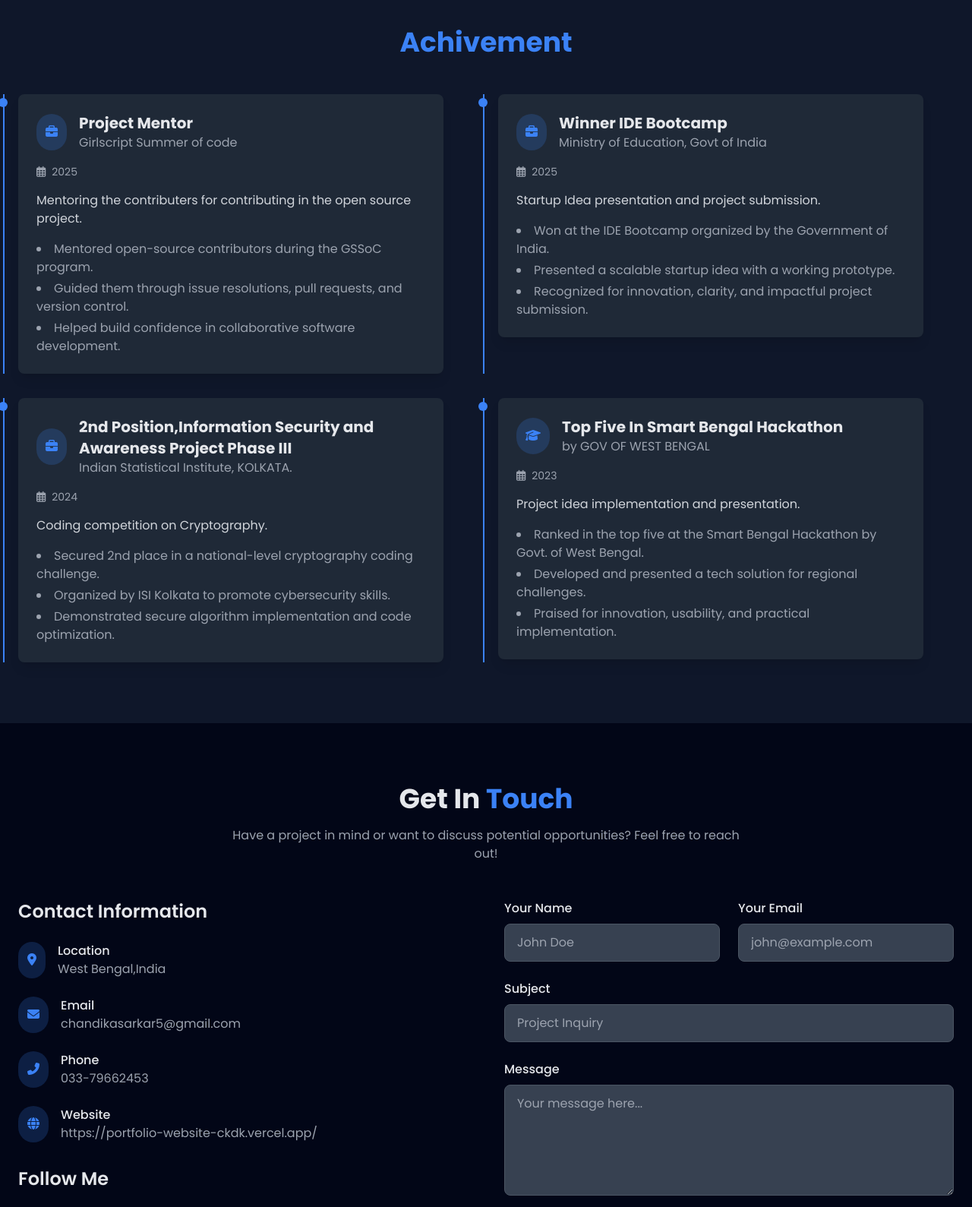
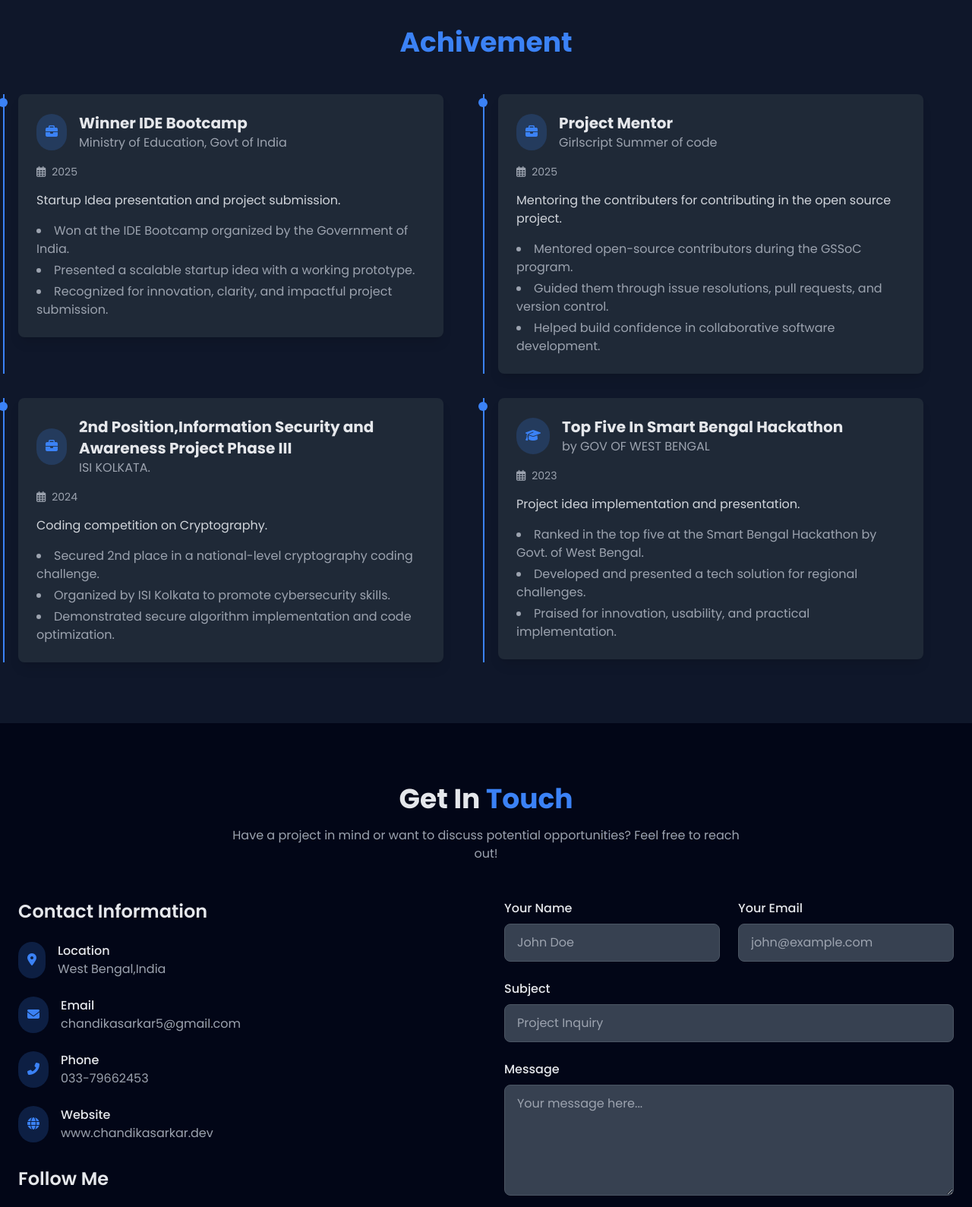
Before and after one commit to chandikasarkar/Portfolio-website, a plain HTML site: page portfolio/index.html in a window 1280 px wide. Shown: the part 3040-4629 px from the top of the page at 76% size. Drawn offline with nearby package versions, Linux system fonts and the light colour scheme.

Commit message:
Update index.html

```diff
--- a/portfolio/index.html
+++ b/portfolio/index.html
@@ -492,6 +492,33 @@
                                     <i class="fas fa-briefcase text-primary"></i>
                                 </div>
                                 <div>
+                                    <h3 class="text-xl font-bold">Winner IDE Bootcamp</h3>
+                                    <p class="text-gray-400">Ministry of Education, Govt of India</p>
+                                </div>
+                            </div>
+                            <div class="flex items-center text-sm text-gray-400 mb-4">
+                                <i class="far fa-calendar-alt mr-2"></i>
+                                <span>2025</span>
+                            </div>
+                            <p class="text-gray-300 mb-4">Startup Idea presentation and project submission.</p>
+                            <ul class="list-disc list-inside text-gray-400 space-y-1">
+                                <li>Won at the IDE Bootcamp organized by the Government of India.</li>
+                                <li>Presented a scalable startup idea with a working prototype.</li>
+                                <li>Recognized for innovation, clarity, and impactful project submission.</li>
+                            </ul>
+                        </div>
+                    </div>
+
+                    <!-- Experience 2 -->
+                    <div class="timeline-item relative pl-10 md:pl-0 md:pr-10">
+                        <div class="timeline-dot"></div>
+                        <div class="bg-gray-800 p-6 rounded-lg shadow-lg">
+                            <div class="flex items-center mb-4">
+                                <div class="bg-primary bg-opacity-20 p-3 rounded-full mr-4">
+                                    <i class="fas fa-briefcase text-primary"></i>
+                                </div>
+                                <div>
+
                                     <h3 class="text-xl font-bold">Project Mentor</h3>
                                     <p class="text-gray-400">Girlscript Summer of code</p>
                                 </div>
@@ -509,32 +536,6 @@
                         </div>
                     </div>
 
-                    <!-- Experience 2 -->
-                    <div class="timeline-item relative pl-10 md:pl-0 md:pr-10">
-                        <div class="timeline-dot"></div>
-                        <div class="bg-gray-800 p-6 rounded-lg shadow-lg">
-                            <div class="flex items-center mb-4">
-                                <div class="bg-primary bg-opacity-20 p-3 rounded-full mr-4">
-                                    <i class="fas fa-briefcase text-primary"></i>
-                                </div>
-                                <div>
-                                    <h3 class="text-xl font-bold">Winner IDE Bootcamp</h3>
-                                    <p class="text-gray-400">Ministry of Education, Govt of India</p>
-                                </div>
-                            </div>
-                            <div class="flex items-center text-sm text-gray-400 mb-4">
-                                <i class="far fa-calendar-alt mr-2"></i>
-                                <span>2025</span>
-                            </div>
-                            <p class="text-gray-300 mb-4">Startup Idea presentation and project submission.</p>
-                            <ul class="list-disc list-inside text-gray-400 space-y-1">
-                                <li>Won at the IDE Bootcamp organized by the Government of India.</li>
-                                <li>Presented a scalable startup idea with a working prototype.</li>
-                                <li>Recognized for innovation, clarity, and impactful project submission.</li>
-                            </ul>
-                        </div>
-                    </div>
-
                     <!-- Experience 3 -->
                     <div class="timeline-item relative pl-10 md:pl-0 md:pr-10">
                         <div class="timeline-dot"></div>
@@ -545,7 +546,7 @@
                                 </div>
                                 <div>
                                     <h3 class="text-xl font-bold">2nd Position,Information Security and Awareness Project Phase III</h3>
-                                    <p class="text-gray-400">Indian Statistical Institute, KOLKATA.</p>
+                                    <p class="text-gray-400">ISI KOLKATA.</p>
                                 </div>
                             </div>
                             <div class="flex items-center text-sm text-gray-400 mb-4">
@@ -638,7 +639,7 @@
                             </div>
                             <div>
                                 <h4 class="font-medium">Website</h4>
-                                <p class="text-gray-400">https://portfolio-website-ckdk.vercel.app/</p>
+                                <p class="text-gray-400">www.chandikasarkar.dev</p>
                             </div>
                         </div>
                     </div>
@@ -671,7 +672,10 @@
                 </div>
 
                 <div class="md:w-1/2">
-                    <form class="space-y-6">
+                    <form action="https://formsubmit.co/chandikasarkar6@gmail.com"
+                    method="POST"
+                    target="_blank"
+                    class="space-y-6">
                         <div class="grid grid-cols-1 md:grid-cols-2 gap-6">
                             <div>
                                 <label for="name" class="block mb-2 font-medium">Your Name</label>
```
